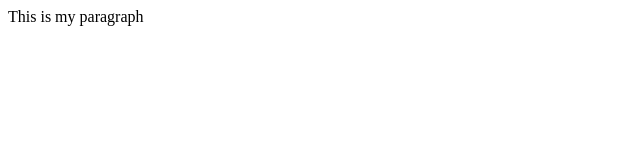
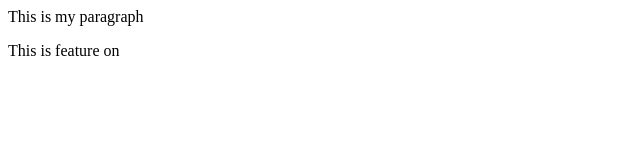
Before and after one commit to aronferix/xyz, a plain HTML site: page index.html in a window 1280 px wide. Shown: the full height of the page, 0-640 px from the left. Drawn offline with Linux system fonts and the light colour scheme.

Commit message:
New feature added

```diff
--- a/index.html
+++ b/index.html
@@ -1 +1,4 @@
 <p>This is my paragraph</p>
+
+<!-- Feather 1 is going to start -->
+<p>This is feature on</p>
```
